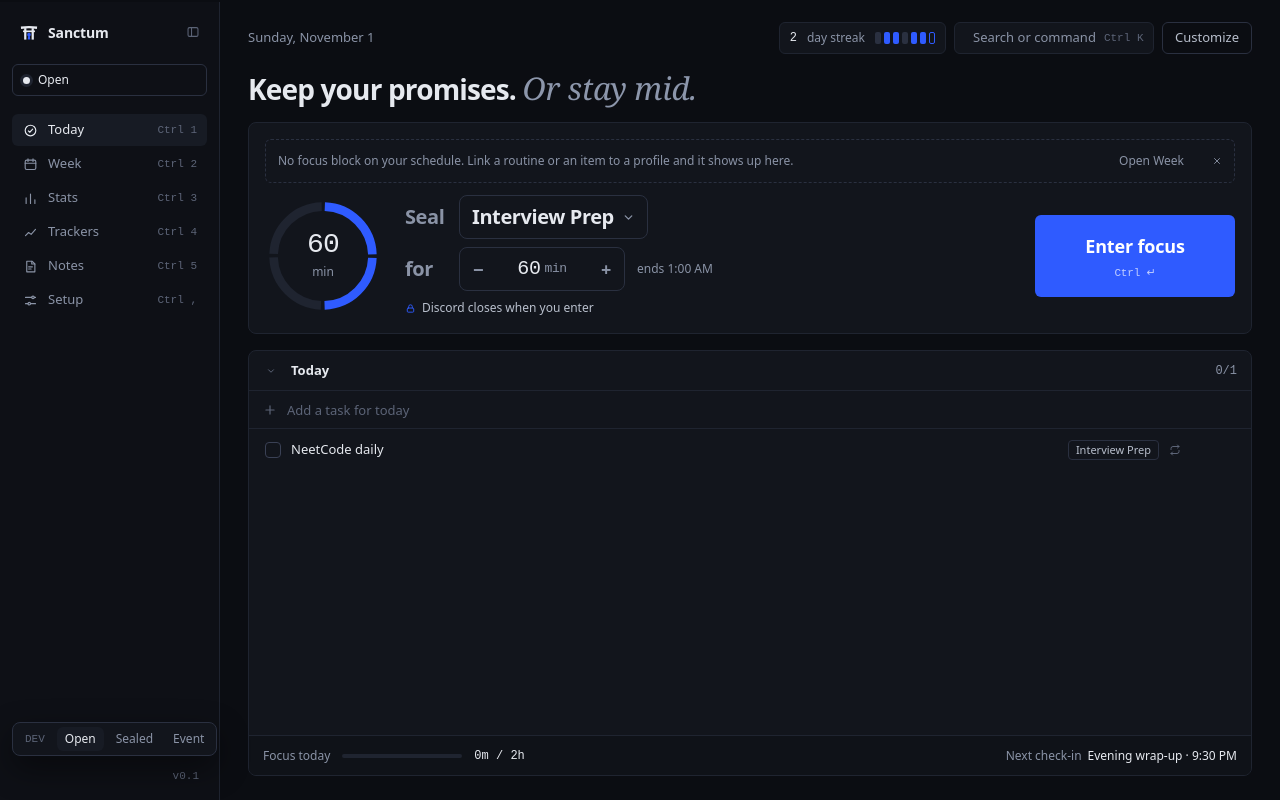
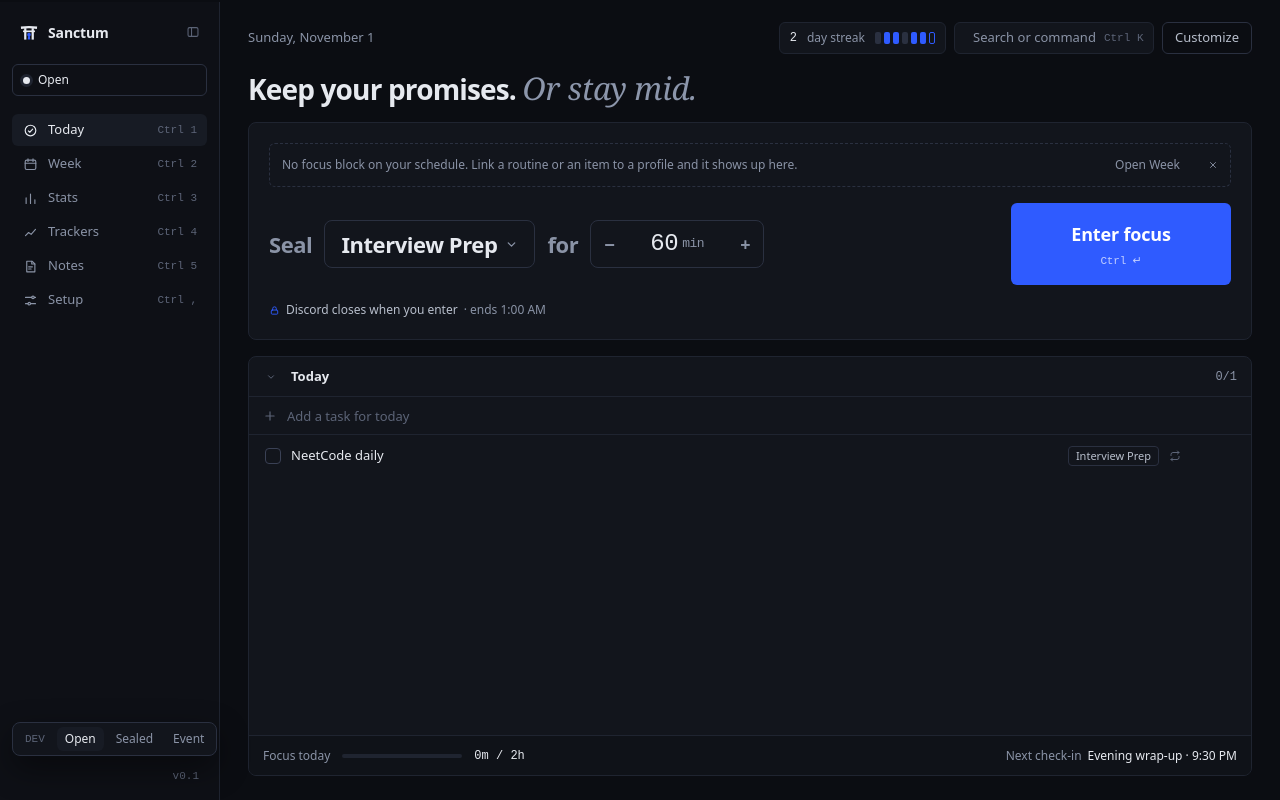
Before and after one commit to RyanHang07/Sanctum, a React (Vite) app: page / in a window 1280 px wide. Built offline with nearby package versions, Linux system fonts and the light colour scheme.

Commit message:
Home: one state card for Open, Sealed, and In event; the sentence row, larger, no dial
Co-Authored-By: Claude Opus 5.5 <noreply@anthropic.com>

```diff
--- a/src/components/FocusControls.tsx
+++ b/src/components/FocusControls.tsx
@@ -1,9 +1,8 @@
 import { useEffect, useId, useRef, useState } from "react";
 import { ChevronIcon } from "./icons";
 
-// The Home focus row's controls (decided 2026-09-30): a sentence you fill in, "Seal [profile]
-// for [length]", beside a large length dial. The dial is the row's presence; the sentence is
-// the easy way to set it.
+// The Home focus card's controls (decided 2026-09-30): a sentence you fill in, "Seal [profile]
+// for [length]", sized to own the top of the screen.
 
 export interface ProfileChoice {
   id: number;
@@ -54,7 +53,7 @@ export function ProfileMenu({ value, options, onChange }: { value: number | null
         aria-controls={id}
         aria-label={`Profile: ${current?.name ?? "none"}`}
         onClick={() => setOpen(!open)}
-        className="flex h-11 min-w-0 max-w-full items-center gap-2 rounded-panel border border-line-input px-3 text-[20px] font-semibold tracking-[-0.02em] text-text transition-colors duration-ui ease-ui hover:border-check-line hover:bg-raised"
+        className="flex h-12 min-w-0 max-w-full items-center gap-2 rounded-panel border border-line-input px-4 text-[22px] font-semibold tracking-[-0.02em] text-text transition-colors duration-ui ease-ui hover:border-check-line hover:bg-raised"
       >
         <span className="truncate">{current?.name ?? "No profile"}</span>
         <ChevronIcon size={13} className={`shrink-0 text-muted transition-transform duration-ui ease-ui ${open ? "rotate-180" : ""}`} />
@@ -99,7 +98,7 @@ export function LengthStepper({ value, options, onChange }: { value: number; opt
   };
   const side = "flex h-full w-9 items-center justify-center text-[18px] text-muted transition-colors duration-ui ease-ui enabled:hover:bg-raised enabled:hover:text-text disabled:opacity-40";
   return (
-    <div className="flex h-11 shrink-0 items-stretch overflow-hidden rounded-panel border border-line-input">
+    <div className="flex h-12 shrink-0 items-stretch overflow-hidden rounded-panel border border-line-input">
       <button type="button" aria-label="Shorter" disabled={i === 0} onClick={() => step(-1)} className={side}>
         −
       </button>
@@ -117,7 +116,7 @@ export function LengthStepper({ value, options, onChange }: { value: number; opt
           else return;
           e.preventDefault();
         }}
-        className="flex min-w-[92px] items-center justify-center gap-1 px-2 font-mono text-[20px] font-medium tracking-[-0.02em] text-text outline-none focus-visible:bg-raised"
+        className="flex min-w-[100px] items-center justify-center gap-1 px-2 font-mono text-[24px] font-medium tracking-[-0.02em] text-text outline-none focus-visible:bg-raised"
       >
         {value}
         <span className="text-[13px] text-muted">min</span>
@@ -128,55 +127,3 @@ export function LengthStepper({ value, options, onChange }: { value: number; opt
     </div>
   );
 }
-
-const R = 46;
-const C = 2 * Math.PI * R;
-
-/**
- * The length as a ring: one quarter per option (30, 60, 90, 120). Click a quarter, or scroll
- * over it, to set the length; the sentence's stepper is the keyboard way in.
- */
-export function LengthDial({ value, options, onChange, size = 116 }: { value: number; options: readonly number[]; onChange: (m: number) => void; size?: number }) {
-  const n = options.length;
-  const i = Math.max(0, options.indexOf(value));
-  const gap = 0.012;
-  const acc = useRef(0);
-  const onWheel = (e: React.WheelEvent) => {
-    acc.current += e.deltaY;
-    if (Math.abs(acc.current) < 40) return;
-    const d = acc.current < 0 ? 1 : -1;
-    acc.current = 0;
-    const next = options[Math.min(n - 1, Math.max(0, i + d))];
-    if (next !== undefined && next !== value) onChange(next);
-  };
-  return (
-    <div data-testid="length-dial" onWheel={onWheel} className="relative shrink-0" style={{ width: size, height: size }}>
-      <svg width={size} height={size} viewBox="0 0 108 108" aria-hidden="true" className="-rotate-90">
-        {options.map((m, k) => {
-          const on = k <= i;
-          const len = C * (1 / n - gap);
-          return (
-            <circle
-              key={m}
-              data-minutes={m}
-              cx="54"
-              cy="54"
-              r={R}
-              fill="none"
-              strokeWidth="8"
-              strokeLinecap="butt"
-              strokeDasharray={`${len} ${C - len}`}
-              strokeDashoffset={-C * (k / n + gap / 2)}
-              onClick={() => onChange(m)}
-              className={`cursor-pointer transition-[stroke] duration-enter ease-ui ${on ? "stroke-sealed hover:stroke-sealed-text" : "stroke-line hover:stroke-line-input"}`}
-            />
-          );
-        })}
-      </svg>
-      <div className="pointer-events-none absolute inset-0 flex flex-col items-center justify-center">
-        <span className="font-mono text-[28px] font-medium leading-none tracking-[-0.03em] text-text">{value}</span>
-        <span className="mt-1 text-meta text-muted">min</span>
-      </div>
-    </div>
-  );
-}
--- a/src/pages/Home.tsx
+++ b/src/pages/Home.tsx
@@ -11,7 +11,7 @@ import { EVENTS, native, onNative } from "../lib/native";
 import { profileNote, ruleLabel } from "../lib/rules";
 import { Button, Kbd } from "../components/Button";
 import { Switch } from "../components/controls";
-import { LengthDial, LengthStepper, ProfileMenu } from "../components/FocusControls";
+import { LengthStepper, ProfileMenu } from "../components/FocusControls";
 import { QuickAddField } from "../components/QuickAdd";
 import { RepeatGlyph } from "./week/editors";
 import { homeHeadline } from "./headlines";
@@ -154,6 +154,62 @@ function SuggestedCard({ s }: { s: Suggestion | null }) {
   );
 }
 
+// --- The state card: Open, Sealed, and In event share one shape (decided 2026-09-30) ---
+// A sentence on the left ("Seal Interview Prep for 60 min", "Sealed in Interview Prep for
+// 32:14", "In Mock interview for 18:00"), one large action on the right, a line of detail under.
+
+const SENTENCE = "flex min-w-0 grow flex-wrap items-center gap-x-3 gap-y-2 text-[22px] font-semibold tracking-[-0.02em] text-muted";
+
+/** A filled-in value in the sentence, the same size as the controls in the Open card. */
+function Slot({ children, mono = false, role, label }: { children: ReactNode; mono?: boolean; role?: string; label?: string }) {
+  return (
+    <span
+      role={role}
+      aria-label={label}
+      className={`flex h-12 min-w-0 items-center rounded-panel border border-line-input px-4 text-text ${mono ? "font-mono text-[24px] font-medium tracking-[-0.03em]" : "truncate"}`}
+    >
+      {children}
+    </span>
+  );
+}
+
+function StateCard({
+  testId,
+  label,
+  tone,
+  top,
+  sentence,
+  action,
+  progress,
+  detail,
+}: {
+  testId: string;
+  label: string;
+  tone: "open" | "sealed" | "event";
+  top?: ReactNode;
+  sentence: ReactNode;
+  action: ReactNode;
+  progress?: { value: number; className: string };
+  detail: ReactNode;
+}) {
+  const border = tone === "sealed" ? "border-sealed-line" : tone === "event" ? "border-event-line" : "border-line";
+  return (
+    <section data-testid={testId} aria-label={label} className={`page-in flex flex-col gap-4 rounded-panel border bg-panel p-5 ${border}`}>
+      {top}
+      <div className="flex items-center gap-6">
+        <div className={SENTENCE}>{sentence}</div>
+        <div className="flex w-[220px] shrink-0 flex-col gap-[6px]">{action}</div>
+      </div>
+      {progress ? (
+        <div className="h-1 overflow-hidden rounded-full bg-line">
+          <div className={`h-full transition-[width] duration-enter ease-ui ${progress.className}`} style={{ width: `${Math.min(100, Math.max(0, progress.value) * 100)}%` }} />
+        </div>
+      ) : null}
+      <div className="flex min-w-0 items-center gap-[6px] text-meta text-muted">{detail}</div>
+    </section>
+  );
+}
+
 function FocusPanel() {
   const profiles = useStore((s) => s.profiles);
   const profile = useStore(selectedProfile);
@@ -176,53 +232,61 @@ function FocusPanel() {
     [profiles],
   );
 
+  if (profiles.length === 0) {
     return (
-    <section data-testid="focus-row" aria-label="Focus" className="flex flex-col gap-3 rounded-panel border border-line bg-panel p-4">
+      <section data-testid="focus-row" aria-label="Focus" className="flex flex-col gap-3 rounded-panel border border-line bg-panel p-5">
         <SuggestedCard s={suggestion} />
-      {profiles.length === 0 ? (
-        <div className="flex h-[120px] items-center justify-center gap-2 rounded-control border border-dashed border-line-input text-body text-muted">
+        <div className="flex h-[82px] items-center justify-center gap-2 rounded-control border border-dashed border-line-input text-body text-muted">
           No profiles yet.
           <button type="button" onClick={() => useStore.getState().openSetup("profiles")} className="text-sealed-text transition-colors duration-ui ease-ui hover:text-sealed-text-hover">
             Create one in Setup
           </button>
         </div>
-      ) : (
-        // A sentence to fill in beside a dial: "Seal Interview Prep for 60 min".
-        <div className="flex items-center gap-6">
-          <LengthDial value={duration} options={durationsMin} onChange={pickDuration} />
-          <div className="flex min-w-0 grow flex-col gap-2">
-            <div className="flex min-w-0 items-center gap-3 text-[20px] font-semibold tracking-[-0.02em] text-muted">
-              <span className="w-[42px] shrink-0">Seal</span>
+      </section>
+    );
+  }
+
+  return (
+    <StateCard
+      testId="focus-row"
+      label="Focus"
+      tone="open"
+      top={<SuggestedCard s={suggestion} />}
+      sentence={
+        <>
+          <span>Seal</span>
           <ProfileMenu value={profile?.id ?? null} options={choices} onChange={pickProfile} />
-            </div>
-            <div className="flex min-w-0 items-center gap-3 text-[20px] font-semibold tracking-[-0.02em] text-muted">
-              <span className="w-[42px] shrink-0">for</span>
+          <span>for</span>
           <LengthStepper value={duration} options={durationsMin} onChange={pickDuration} />
-              <span className="truncate text-meta font-normal tracking-normal text-muted">ends {clock(now + duration * 60_000)}</span>
-            </div>
+        </>
+      }
+      action={
+        // The label sits just above the button's center, so the pair of lines reads as centered.
+        <Button variant="primary" size="cta" className="relative w-full" disabled={!profile} onClick={() => void enterFocus()}>
+          <span data-testid="enter-label" className="-translate-y-[10px] leading-none">Enter focus</span>
+          <span className="absolute left-1/2 top-[calc(50%+4px)] -translate-x-1/2 leading-none">
+            <Kbd onFill>Ctrl ↵</Kbd>
+          </span>
+        </Button>
+      }
+      detail={
+        <>
           {profile && closing.length ? (
-              <span data-testid="focus-note" title={profileNote(profile, distractionCount)} className="flex min-w-0 items-center gap-[6px] text-meta text-text-2">
+            <span data-testid="focus-note" title={profileNote(profile, distractionCount)} className="flex min-w-0 items-center gap-[6px] text-text-2">
               <LockIcon size={11} className="shrink-0 text-sealed" />
               <span className="truncate">
                 {joinNames(closing)} {closing.length === 1 ? "closes" : "close"} when you enter
               </span>
             </span>
           ) : (
-              <span data-testid="focus-note" title={profile ? profileNote(profile, distractionCount) : undefined} className="truncate text-meta text-muted">
+            <span data-testid="focus-note" title={profile ? profileNote(profile, distractionCount) : undefined} className="truncate">
               {profile ? profileNote(profile, distractionCount) : "Focus"}
             </span>
           )}
-          </div>
-          {/* The label sits just above the button's center, so the pair of lines reads as centered. */}
-          <Button variant="primary" size="cta" className="relative w-[200px] shrink-0" disabled={!profile} onClick={() => void enterFocus()}>
-            <span data-testid="enter-label" className="-translate-y-[10px] leading-none">Enter focus</span>
-            <span className="absolute left-1/2 top-[calc(50%+4px)] -translate-x-1/2 leading-none">
-              <Kbd onFill>Ctrl ↵</Kbd>
-            </span>
-          </Button>
-        </div>
-      )}
-    </section>
+          <span className="shrink-0">· ends {clock(now + duration * 60_000)}</span>
+        </>
+      }
+    />
   );
 }
 
@@ -240,43 +304,47 @@ function SessionBar() {
   const ends = session?.endsAt ?? (sealedAt ?? Date.now()) + planned * 60_000;
   const sealed = session?.sealedCount ?? 0;
   const attempts = session?.attempts ?? 0;
+  const name = session?.profileName ?? fallbackProfile;
 
   return (
-    <div data-testid="session-bar" className="flex items-center gap-6 rounded-panel border border-sealed-line bg-panel px-4 py-[14px]">
-      <span role="timer" aria-label={`${countdown(remaining)} left`} className="min-w-[108px] font-mono text-[32px] font-medium tracking-[-0.03em] text-text">
+    <StateCard
+      testId="session-bar"
+      label="Sealed session"
+      tone="sealed"
+      sentence={
+        <>
+          <span>Sealed in</span>
+          <Slot>{name}</Slot>
+          <span>for</span>
+          <Slot mono role="timer" label={`${countdown(remaining)} left`}>
             {countdown(remaining)}
-      </span>
-      <div className="flex min-w-0 grow flex-col gap-2">
-        <div className="flex justify-between text-meta text-muted">
-          <span>
-            <span className="font-medium text-sealed-text">{session?.idle ? "Paused" : "Sealed"}</span> · {session?.profileName ?? fallbackProfile} ·{" "}
-            {planned} min
-          </span>
-          <span>Ends {clock(ends)}</span>
-        </div>
-        <div className="h-1 overflow-hidden rounded-full bg-line">
-          <div className="h-full bg-sealed transition-[width] duration-enter ease-ui" style={{ width: `${Math.min(100, progress * 100)}%` }} />
-        </div>
-        <span className="text-meta text-muted">
-          {sealed} {sealed === 1 ? "app" : "apps"} sealed · {attempts} {attempts === 1 ? "attempt" : "attempts"} blocked
+          </Slot>
+        </>
+      }
+      action={
+        <>
+          <Button variant="raised" className="h-[38px] w-full" onClick={() => void native.showCompact()}>
+            Compact<Kbd>Ctrl M</Kbd>
+          </Button>
+          <Button variant="ghost" className="h-[38px] w-full" onClick={openEndEarly}>
+            End early
+          </Button>
+        </>
+      }
+      progress={{ value: progress, className: "bg-sealed" }}
+      detail={
+        <span className="truncate">
+          <span className="font-medium text-sealed-text">{session?.idle ? "Paused" : "Sealed"}</span> · {name} · {planned} min · ends {clock(ends)} · {sealed}{" "}
+          {sealed === 1 ? "app" : "apps"} sealed · {attempts} {attempts === 1 ? "attempt" : "attempts"} blocked
           {session?.idle ? " · Idle, the seal extends until you're back" : ""}
           {session?.broken ? " · Seal broken, the streak resets" : ""}
         </span>
-      </div>
-      <Button variant="raised" onClick={() => void native.showCompact()}>
-        Compact<Kbd>Ctrl M</Kbd>
-      </Button>
-      <Button variant="ghost" onClick={openEndEarly}>
-        End early
-      </Button>
-    </div>
+      }
+    />
   );
 }
 
-/**
- * The meeting holding focus (SPEC 4.0, In event): the same bar as Sealed, in the event color,
- * so Home's layout doesn't shift between states. Time left, progress, and Queue focus.
- */
+/** The meeting holding focus (SPEC 4.0, In event): the same card as Open and Sealed, in coral. */
 function EventBar() {
   const meeting = useStore((s) => s.meeting);
   const queued = useStore((s) => s.focusQueued);
@@ -290,39 +358,46 @@ function EventBar() {
   const left = Math.max(0, endMs - now);
   const progress = endMs > startMs ? (now - startMs) / (endMs - startMs) : 0;
   return (
-    <div data-testid="event-bar" className="flex items-center gap-6 rounded-panel border border-event-line bg-panel px-4 py-[14px]">
-      <span role="timer" aria-label={`${e.left} left`} className="min-w-[108px] font-mono text-[32px] font-medium tracking-[-0.03em] text-text">
+    <StateCard
+      testId="event-bar"
+      label="In event"
+      tone="event"
+      sentence={
+        <>
+          <span>In</span>
+          <Slot>{e.title}</Slot>
+          <span>for</span>
+          <Slot mono role="timer" label={`${e.left} left`}>
             {countdown(left)}
-      </span>
-      <div className="flex min-w-0 grow flex-col gap-2">
-        <div className="flex justify-between gap-3 text-meta text-muted">
-          <span className="truncate">
-            <span className="font-medium text-event">In event</span> · {e.title}
-          </span>
-          <span className="shrink-0">Ends {e.until}</span>
-        </div>
-        <div className="h-1 overflow-hidden rounded-full bg-line">
-          <div className="h-full bg-event transition-[width] duration-enter ease-ui" style={{ width: `${Math.min(100, Math.max(0, progress) * 100)}%` }} />
-        </div>
-        <span className="truncate text-meta text-muted">
-          {e.range} · {e.left} left · {queued && profile ? `${profile.name} starts when it ends` : "Focus unlocks when it ends"}
-        </span>
-      </div>
-      {meeting?.htmlLink ? (
-        <Button variant="ghost" onClick={() => void native.gcalOpen(meeting.htmlLink!)}>
-          Open in Google
-        </Button>
-      ) : null}
-      {queued ? (
-        <Button variant="quiet" onClick={() => setQueued(false)}>
+          </Slot>
+        </>
+      }
+      action={
+        queued ? (
+          <Button variant="ghost" size="cta" className="w-full text-[15px]" onClick={() => setQueued(false)}>
             Cancel queue
           </Button>
         ) : (
-        <Button variant="tint" disabled={!profile} onClick={() => setQueued(true)}>
+          <Button variant="tint" size="cta" className="w-full text-[15px]" disabled={!profile} onClick={() => setQueued(true)}>
             Queue focus at {e.until}
           </Button>
-      )}
-    </div>
+        )
+      }
+      progress={{ value: progress, className: "bg-event" }}
+      detail={
+        <>
+          <span className="truncate">
+            <span className="font-medium text-event">In event</span> · {e.range} · {e.left} left · ends {e.until} ·{" "}
+            {queued && profile ? `${profile.name} starts when it ends` : "Focus unlocks when it ends"}
+          </span>
+          {meeting?.htmlLink ? (
+            <button type="button" onClick={() => void native.gcalOpen(meeting.htmlLink!)} className="ml-auto shrink-0 text-sealed-text transition-colors duration-ui ease-ui hover:text-sealed-text-hover">
+              Open in Google
+            </button>
+          ) : null}
+        </>
+      }
+    />
   );
 }
 
```
Also changed, not shown: 2 other files (tests, documents, lock files or other folders). Lines whose indentation alone changed are shown as unchanged.
